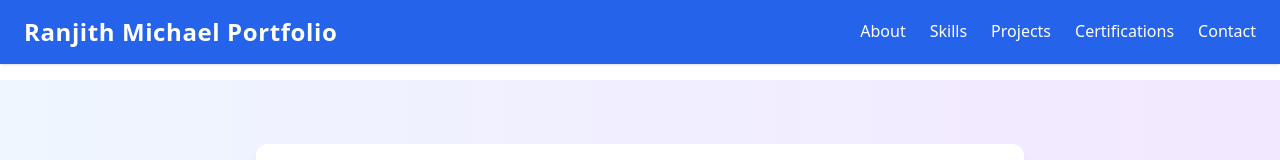
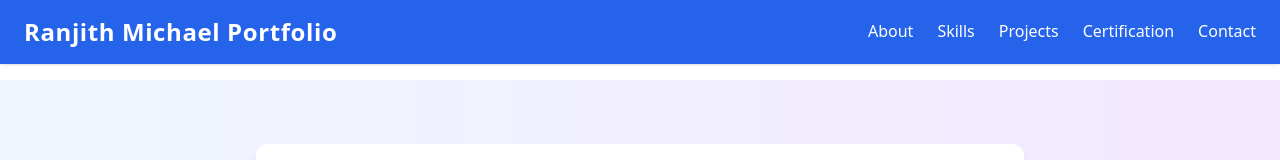
Before and after one commit to RanjithMichael/portfolio, a React (Create React App) app: page / in a window 1280 px wide. Shown: the top 160 px of the page. Built offline with nearby package versions, Linux system fonts and the light colour scheme.

Commit message:
updated with the mentioned corrections

```diff
--- a/src/components/Navbar.jsx
+++ b/src/components/Navbar.jsx
@@ -11,7 +11,7 @@ const Navbar = () => {
 
         {/* Nav Links */}
         <ul className="hidden md:flex gap-6 text-white font-medium">
-          {["about", "skills", "projects", "certifications", "contact"].map((item) => (
+          {["about", "skills", "projects", "certification", "contact"].map((item) => (
             <li key={item}>
               <a
                 href={`#${item}`}
```
